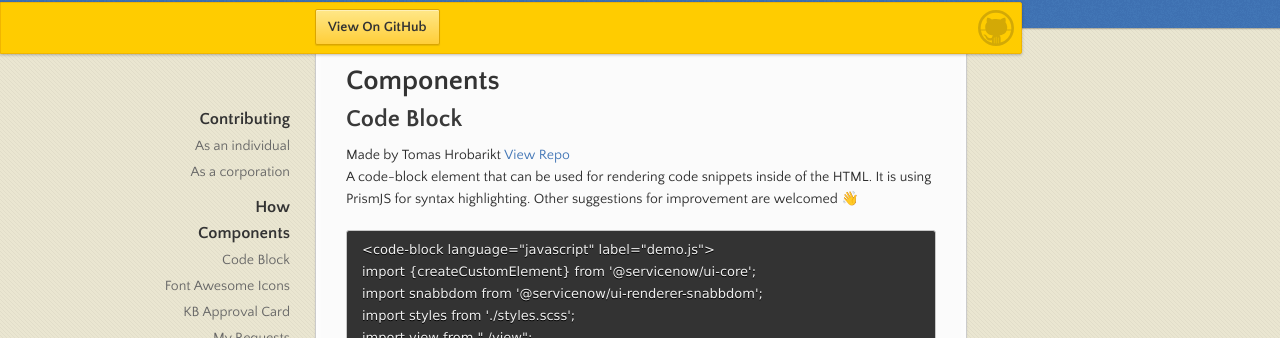
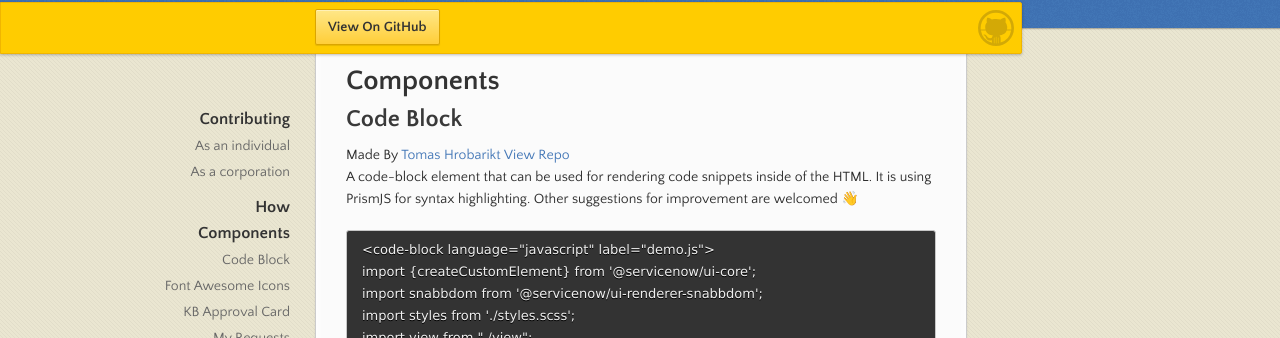
Before and after one commit to NowComponents/nowcomponents.github.io, a Jekyll site: the page built from index.md, in a window 1280 px wide and 900 px high, scrolled down 1234 px. Shown: the part 113-451 px from the top of the window. Built offline with Jekyll 4.4.1, drawn with Linux system fonts in a browser that asks for light colours.

Commit message:
add author link to github account

```diff
--- a/_layouts/default.html
+++ b/_layouts/default.html
@@ -44,10 +44,15 @@
         {{ content }}
         <h1>Components</h1>
         {% for component in site.components %}
-            <h2>{{ component.title }}</h2><span>Made by {{ component.author }}</span>
-            {% if component.repourl %}
-              <a href="{{ component.repourl }}">View Repo</a>
-            {% endif %}
+            <h2>{{ component.title }}</h2>
+              {% if component.author and component.author-username %}
+                <span>Made By <a href="https://github.com/{{component.author-username}}">{{component.author}}</a></span>
+              {% else %}
+                <span>Made by {{ component.author }}</span>
+              {% endif %}
+              {% if component.repo-url %}
+                <a href="{{ component.repo-url }}">View Repo</a>
+              {% endif %}
             {{ component.content }}
         {% endfor %}
       </section>
```
Also changed, not shown: _components/code-block.md (+2 -1 lines).
